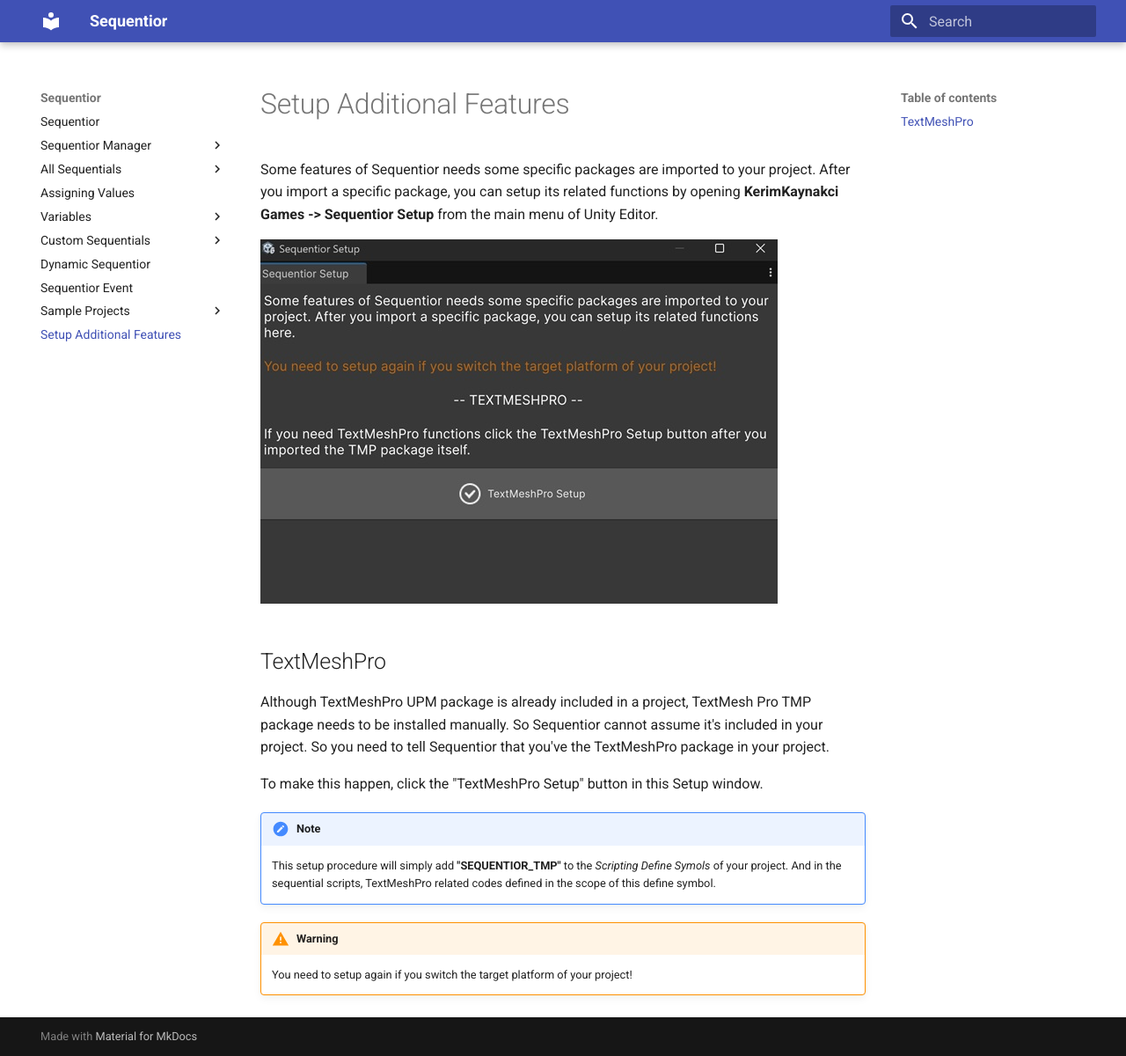
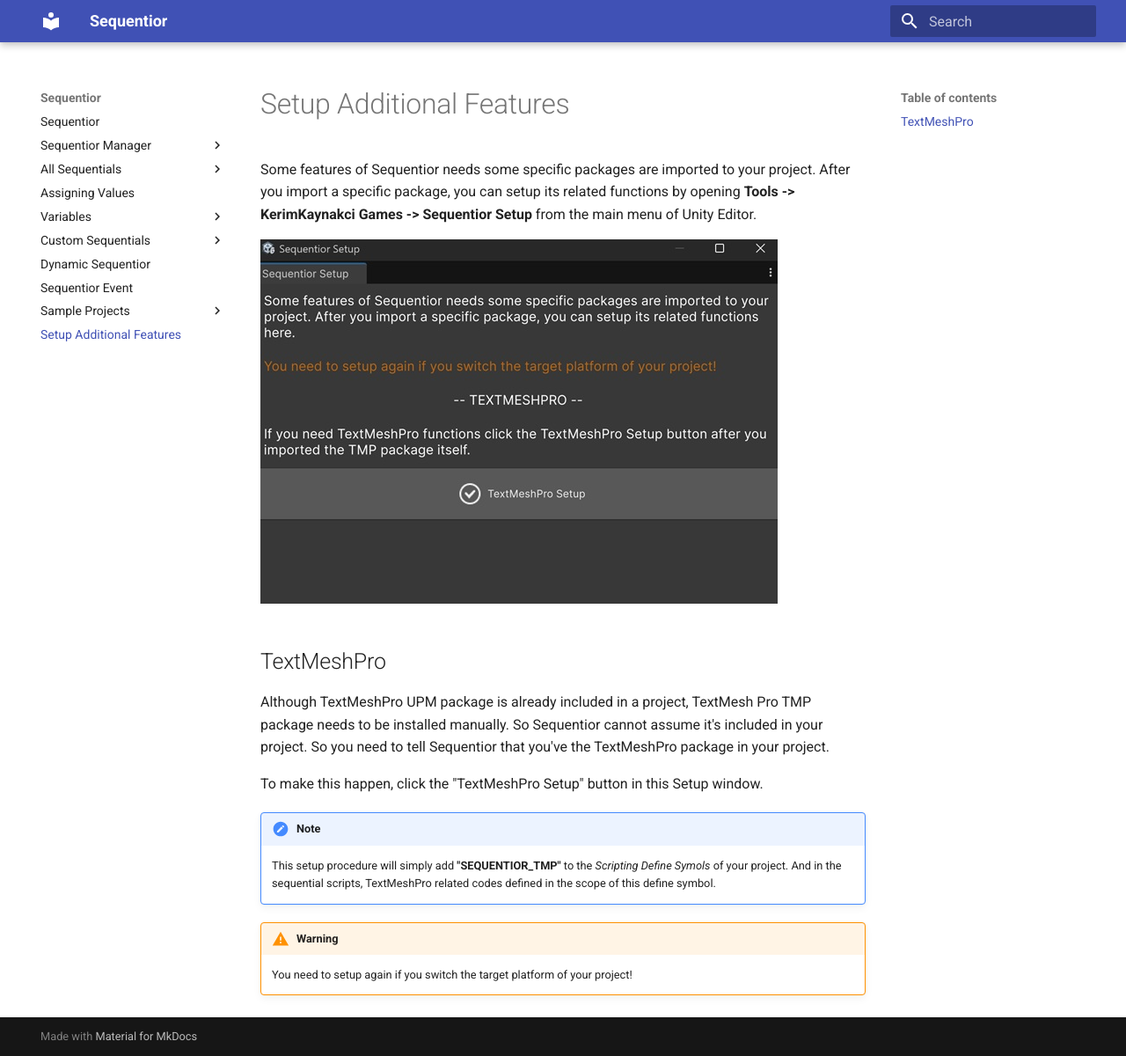
Before and after one commit to kerimkaynakcigames/Sequentior, an MkDocs documentation site: the page built from docs/setup.md, in a window 1280 px wide and 1200 px high. Shown: the whole window at 88% size. Built offline with MkDocs 1.6.1 and Material for MkDocs 9.7.7, drawn with Linux system fonts in a browser that asks for light colours.

Commit message:
Add files via upload

```diff
--- a/docs/setup.md
+++ b/docs/setup.md
@@ -1,6 +1,6 @@
 # Setup Additional Features
 
-Some features of Sequentior needs some specific packages are imported to your project. After you import a specific package, you can setup its related functions by opening __KerimKaynakci Games -> Sequentior Setup__ from the main menu of Unity Editor.
+Some features of Sequentior needs some specific packages are imported to your project. After you import a specific package, you can setup its related functions by opening __Tools -> KerimKaynakci Games -> Sequentior Setup__ from the main menu of Unity Editor.
 
 ![Setup](img/setupadditional.jpg)
 
```
Also changed, not shown: docs/index.md (+1 -1 lines).
